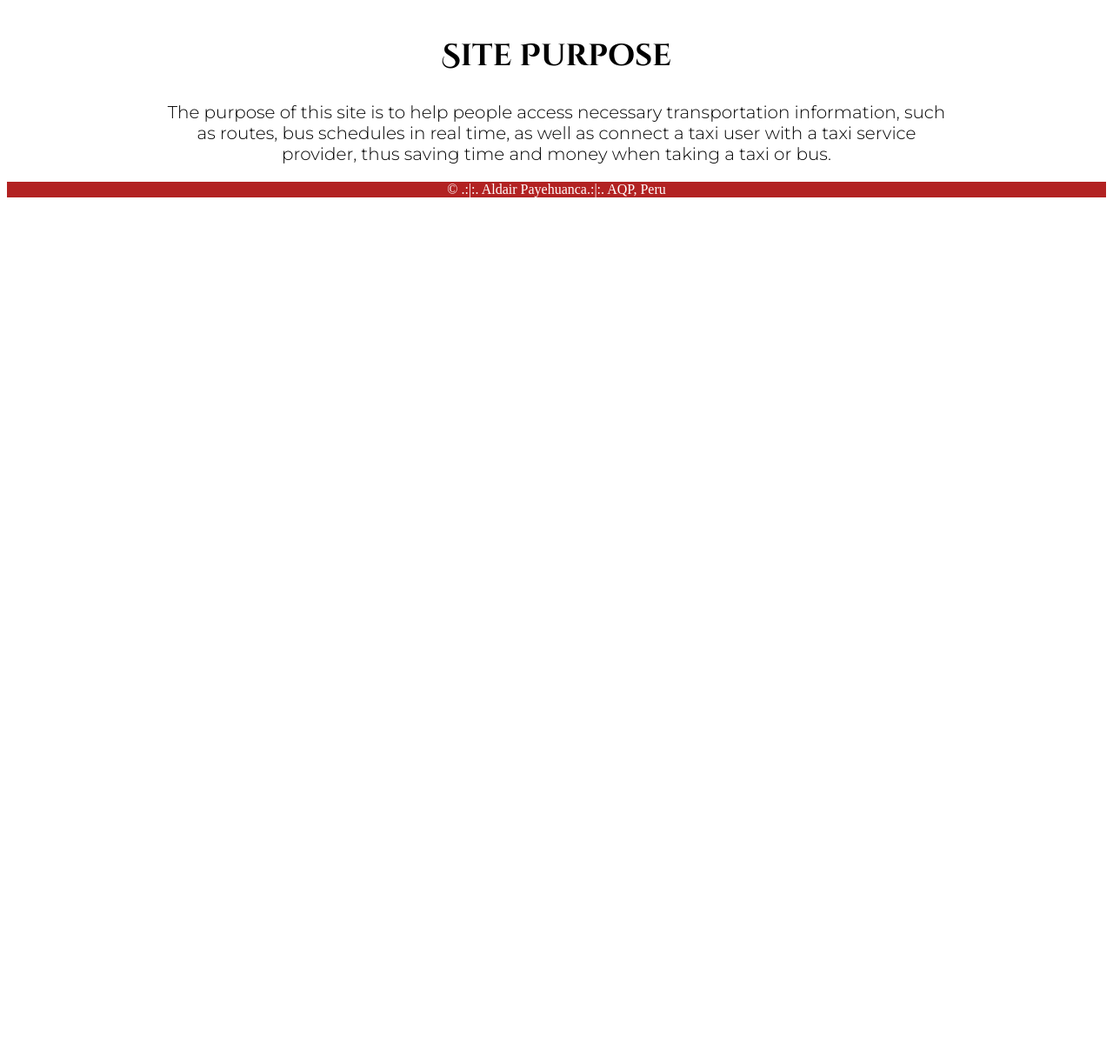
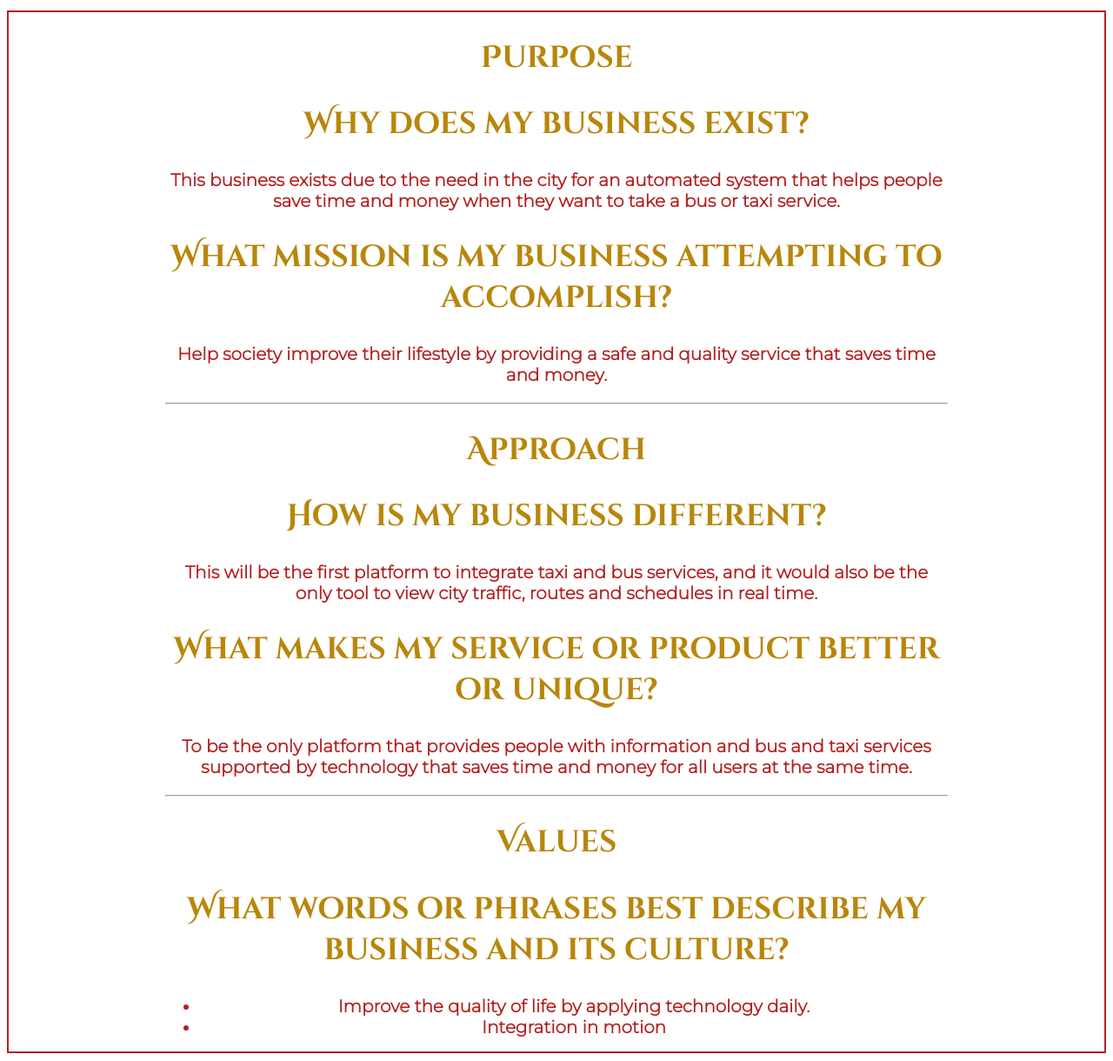
Before and after one commit to Alitares27/LamBus, a plain HTML site: page index.html in a window 1280 px wide. Shown: the part 1060-2280 px from the top of the page at 87% size. Before the commit the page ends 1303 px from the top, so only its background shows below. Drawn offline with Linux system fonts and the light colour scheme.

Commit message:
improving the format

```diff
--- a/index.html
+++ b/index.html
@@ -15,27 +15,44 @@
     <nav>
       <img id="logo" class="logo" src="images/LamBus_logo.png" alt="lambus_logo">
       <a href="index.html" class="nav-link">Home</a>
-      <a href="target-audience.html" class="nav-link">Target-Audience</a>
+      <!--<a href="target-audience.html" class="nav-link">Target-Audience</a>-->
       <a href="design.html" class="nav-link">Design</a>
     </nav>
   </header>
 <section class="container">
   <div class="block1">
     <img src="images/llama_background.jpg" alt="llama_background">
-    <h1>LamBus Chamber</h1>
+    <h1>LamBus</h1>
     <h4 class="home-title">Faster than a Llama</h4>
   </div>
 </section>
-
-
-  <section id="middle-box">
-    <div class="block2">
-        <h2>Site Purpose</h2>
-            <p>The purpose of this site is to help people access necessary transportation information,
-                such as routes, bus schedules in real time, as well as connect a taxi user with a taxi service provider,
-                thus saving time and money when taking a taxi or bus.</p>
-      </div>
-  </section>
+  <section class="middle-box">
+    <div class="purpose">
+      <h2>Purpose</h2>
+        <h2>Why does my business exist?</h2>
+            <p>This business exists due to the need in the city for an automated system that helps people save time and money when they want to take a bus or taxi service.
+            </p>
+      <h2>What mission is my business attempting to accomplish?</h2>
+      <p>Help society improve their lifestyle by providing a safe and quality service that saves time and money.</p>
+    <hr>
+    </div>
+    <div class="approach">
+      <h2>Approach</h2>
+      <h2>How is my business different?</h2>
+      <p>This will be the first platform to integrate taxi and bus services, and it would also be the only tool to view city traffic, routes and schedules in real time.</p>
+      <h2>What makes my service or product better or unique?</h2>
+      <p>To be the only platform that provides people with information and bus and taxi services supported by technology that saves time and money for all users at the same time.</p>
+    <hr>
+    </div>
+    <div class="Values">
+      <h2>Values</h2>
+      <h2>What words or phrases best describe my business and its culture?</h2>
+      <ul>
+       <li>Improve the quality of life by applying technology daily.</li>
+        <li>Integration in motion</li>
+      </ul>
+    </div>
+        </section>
       <footer>
         <p class="copyright">&copy; <span id="year"></span> .:|:. Aldair Payehuanca.:|:. AQP, Peru</p>
 </footer>
--- a/styles/home.css
+++ b/styles/home.css
@@ -49,20 +49,58 @@ nav{
     left: 5%;
     transform: translate(-50%,-50);
     -webkit-text-stroke: 1px darkgoldenrod;
+}
+.middle-box{
+    border: 2px solid firebrick;
 
 }
-.block2{
+.purpose{
     max-width: 900px;
     text-align: center;
     margin: 0 auto;
 }
-.block2 h2{
+.purpose h2{
     font-family: 'Cinzel Decorative', cursive;
     font-size: 35px;
+    color: darkgoldenrod;
 }
-.block2 p{
+.purpose p{
     font-family: 'Montserrat', sans-serif;
     font-size: 20px;
+    font-weight: bold;
+    color: firebrick;
+}
+.approach{
+    max-width: 900px;
+    text-align: center;
+    margin: 0 auto;
+}
+.approach h2{
+    font-family: 'Cinzel Decorative', cursive;
+    font-size: 35px;
+    color: darkgoldenrod;
+}
+.approach p{
+    font-family: 'Montserrat', sans-serif;
+    font-size: 20px;
+    font-weight: bold;
+    color: firebrick;
+}
+.Values{
+    max-width: 900px;
+    text-align: center;
+    margin: 0 auto;
+}
+.Values h2{
+    font-family: 'Cinzel Decorative', cursive;
+    font-size: 35px;
+    color: darkgoldenrod;
+}
+.Values li{
+    font-family: 'Montserrat', sans-serif;
+    font-size: 20px;
+    font-weight: bold;
+    color: firebrick;
 }
 @media (max-width:400px){
     nav{
```
Also changed, not shown: design.html (+1 -1 lines).
